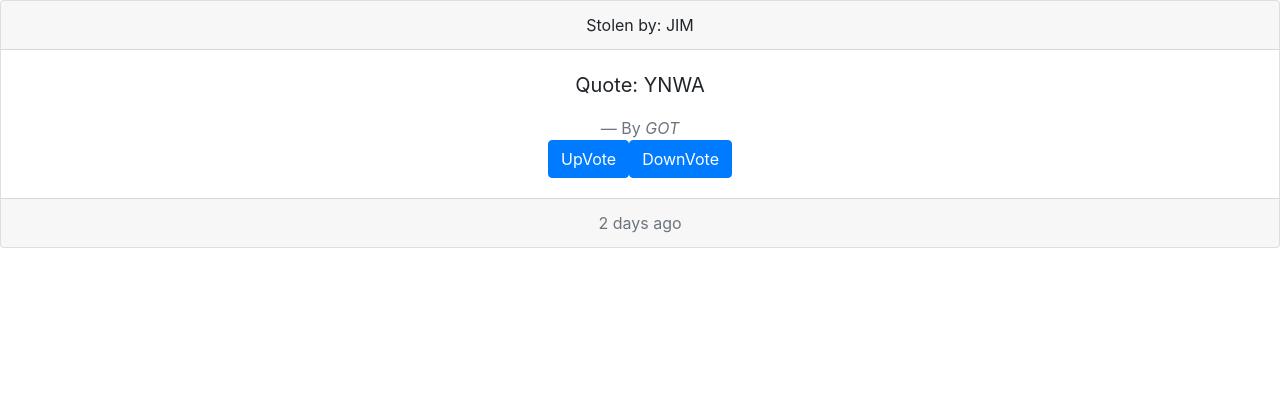
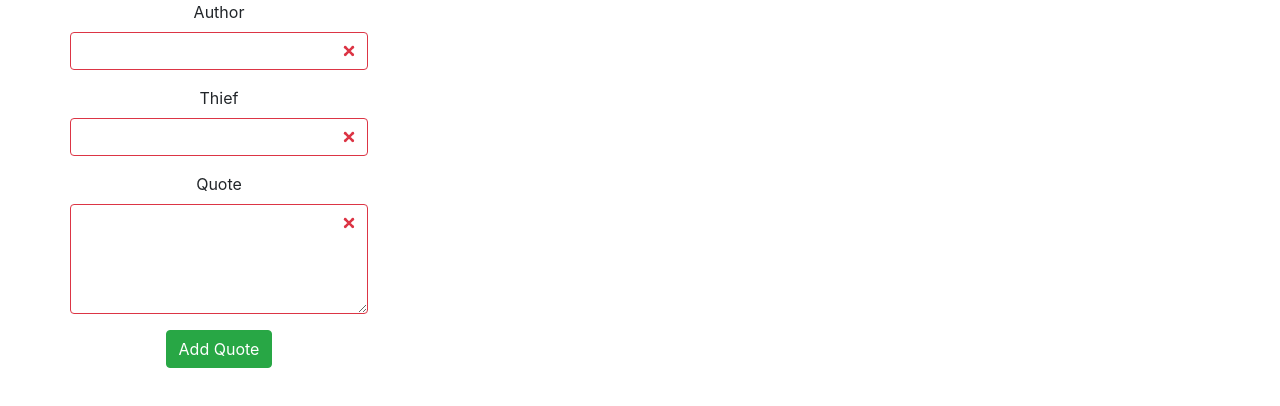
Before and after one commit to JamesMutahi/Quotes, an Angular app: page / in a window 1280 px wide. Shown: the top 406 px of the page. Built offline with nearby package versions, Linux system fonts and the light colour scheme.

Commit message:
Add form to create quotes

```diff
--- /dev/null
+++ b/src/app/goal-form/goal-form.component.html
@@ -0,0 +1,3 @@
+<p>
+  goal-form works!
+</p>
--- /dev/null
+++ b/src/app/quote-form/quote-form.component.html
@@ -0,0 +1,27 @@
+<div class="container-fluid text-center">
+    <div class="row">
+        <form (ngSubmit)='submitQuote()' #quoteForm='ngForm' class="was-validated">
+            <div class="form-group">
+
+                <label for="author">Author</label>
+                <input type="text" class="form-control" id="author" [(ngModel)]="newQuote.author" name="author" #author="ngModel" required>
+            </div>
+            <div class="form-group">
+
+                <label for="thief">Thief</label>
+                <input type="text" class="form-control" id="thief" [(ngModel)]="newQuote.thief" name="thief" #thief="ngModel" required>
+
+            </div>
+
+            <div class="form-group">
+
+                <label for="quote">Quote</label>
+                <textarea class="form-control" id="quote" rows="4" [(ngModel)]="newQuote.quote" name="quote" #quote="ngModel" required></textarea>
+
+
+            </div>
+
+            <button type="submit" class="btn btn-success"> Add Quote </button>
+        </form>
+    </div>
+</div>
--- /dev/null
+++ b/src/app/quote-form/quote-form.component.ts
@@ -0,0 +1,25 @@
+import { Component, OnInit, Input, Output, EventEmitter } from '@angular/core';
+import { Quote } from '../quote';
+
+@Component({
+  selector: 'app-quote-form',
+  templateUrl: './quote-form.component.html',
+  styleUrls: ['./quote-form.component.css']
+})
+export class QuoteFormComponent implements OnInit {
+
+  newQuote = new Quote(0, '', '', '');
+  @Output() addQuote = new EventEmitter<Quote>();
+
+  submitQuote() {
+    this.addQuote.emit(this.newQuote);
+  }
+
+
+
+  constructor() { }
+
+  ngOnInit() {
+  }
+
+}
--- a/src/app/quote/quote.component.html
+++ b/src/app/quote/quote.component.html
@@ -1,6 +1,12 @@
+<div class="container">
+    <div class="row">
+        <app-quote-form (addQuote)="addNewQuote($event)"></app-quote-form>
+    </div>
+</div>
+
 <div *ngFor='let quote of quotes' class="card text-center">
     <div class="card-header">
-        Stolen by: {{quote.thief}}
+        Post by: {{quote.thief}}
     </div>
     <div class="card-body">
         <blockquote class="blockquote mb-0">
--- a/src/app/quote/quote.component.ts
+++ b/src/app/quote/quote.component.ts
@@ -9,9 +9,15 @@ import { Quote } from './../quote';
 export class QuoteComponent implements OnInit {
 
   quotes = [
-    new Quote(0, 'GOT', 'YNWA', 'JIM'),
+
   ];
 
+  addNewQuote(quote) {
+    const quoteLength = this.quotes.length;
+    quote.id = quoteLength + 1;
+    this.quotes.push(quote);
+    console.log(quote);
+  }
 
   constructor() { }
 
```
Also changed, not shown: src/app/app.module.ts (+7 -3 lines), src/app/goal-form/goal-form.component.ts (added, +15 -0 lines), src/app/goal-form/goal-form.component.css (added), src/app/quote-form/quote-form.component.css (added), 2 other files (tests, documents, lock files or other folders).
